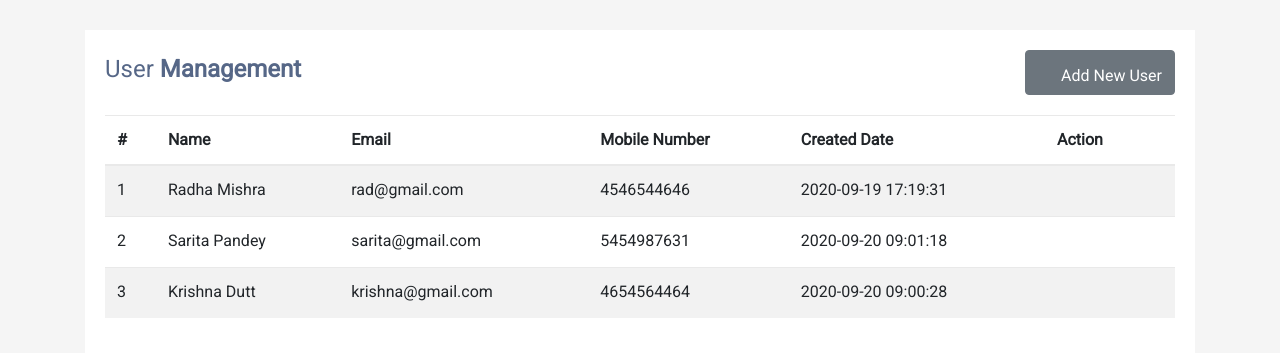
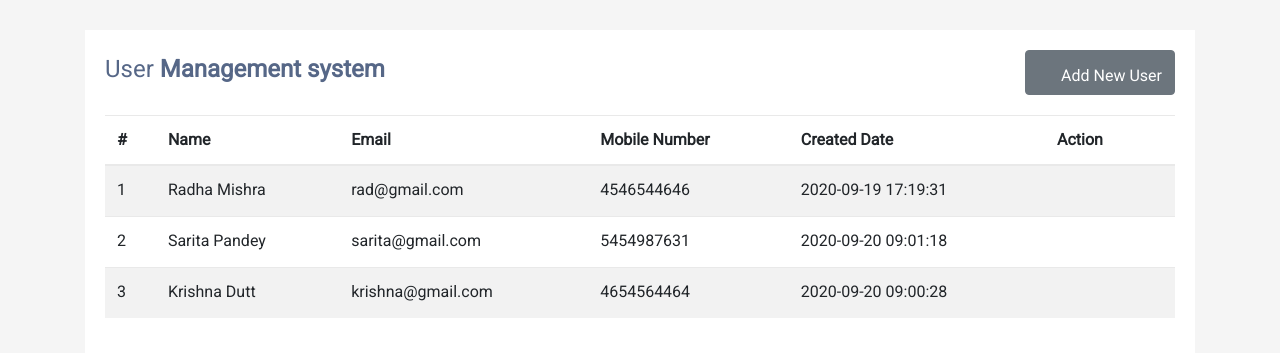
Before and after one commit to nshama76/crud, a PHP site: page /index.php in a window 1280 px wide. Shown: the top 353 px of the page. Run offline with PHP 8.4, Linux system fonts and the light colour scheme; data comes from the database, SQL or seed files in the repository.

Commit message:
second commit

```diff
--- a/index.php
+++ b/index.php
@@ -168,7 +168,7 @@ table.table td i {
             <div class="table-title">
                 <div class="row">
                     <div class="col-sm-5">
-                        <h2>User <b>Management</b></h2>
+                        <h2>User <b>Management system</b></h2>
                     </div>
                        <div class="col-sm-7" align="right">
                         <a href="insert.php" class="btn btn-secondary"><i class="material-icons">&#xE147;</i> <span>Add New User</span></a>
@@ -213,7 +213,7 @@ while ($row=mysqli_fetch_array($ret)) {
 $cnt=$cnt+1;
 } } else {?>
 <tr>
-    <th style="text-align:center; color:red;" colspan="6">No Record Found</th>
+    <th style="text-align:center; color:red;" colspan="6">No Records Found</th>
 </tr>
 <?php } ?>
 
```
